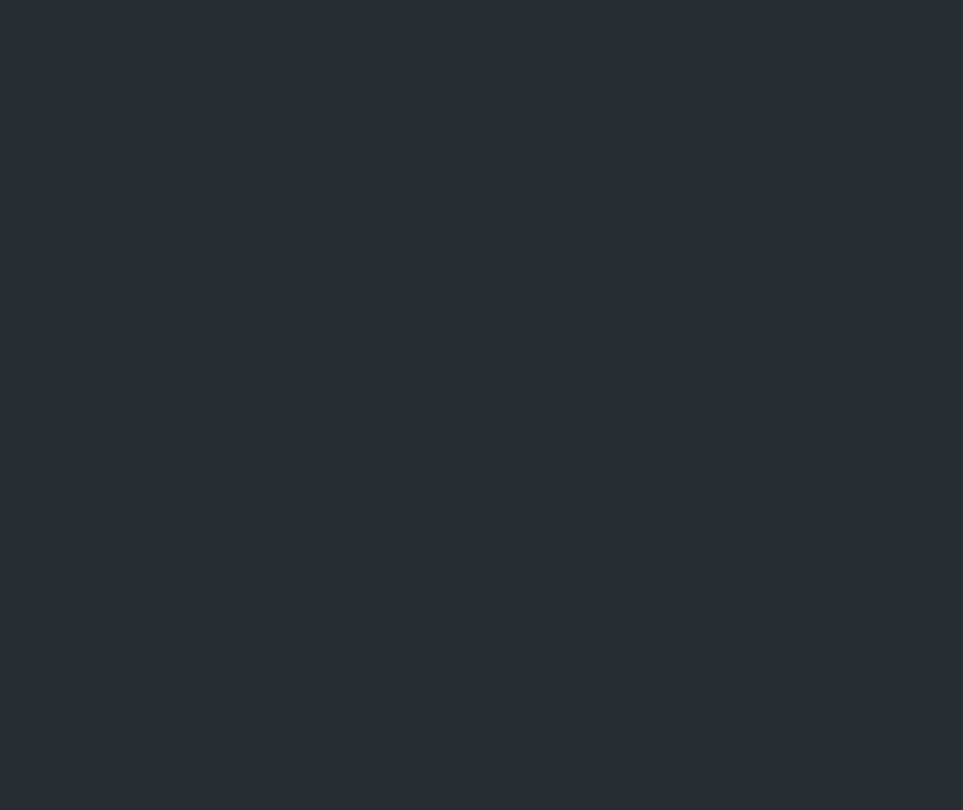
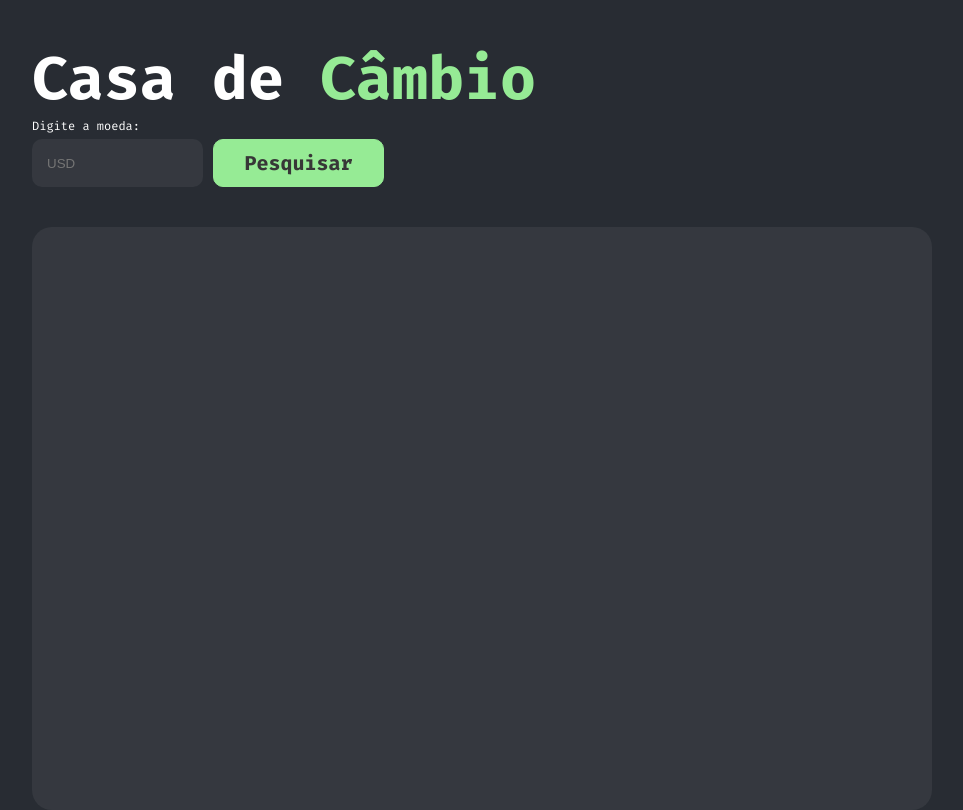
Before and after one commit to KarenLukianyAlmeida/casa-de-cambio, a website built with Vite: page index.html in a window 1280 px wide. Shown: the whole page, without its empty margins (96-1059 px from the left). Built offline with nearby package versions, Linux system fonts and the light colour scheme.

Commit message:
CSS e HTML 90% e resgata dados corretamente da API

```diff
--- a/index.html
+++ b/index.html
@@ -7,8 +7,21 @@
   </head>
   <body>
     <div id="app">
-
+      <h1>Casa de <span id="greenText">Câmbio</span></h1>
+      <main>
+        <form>
+          <div id="inputArea">
+            <label for="input">Digite a moeda:</label>
+            <input type="text" placeholder="USD" id="input">
+          </div>
+          <button id="searchBtn">Pesquisar</button>
+        </form>
+        <section id="currencyBoard">
+          <h2 id="descriptionTitle"></h2>
+          <div id="currencyValues"></div>
+        </section>
+      </main>
     </div>
-    <script type="module" src="/main.js"></script>
+    <script type="module" src="./src/main.js"></script>
   </body>
 </html>
--- a/main.js
+++ /dev/null
@@ -1 +0,0 @@
-import './style.css'
--- /dev/null
+++ b/src/main.js
@@ -0,0 +1,33 @@
+import './style.css'
+
+const button = document.querySelector('#searchBtn');
+const input = document.querySelector('#input');
+const description = document.querySelector('#descriptionTitle');
+const currencyValue = document.querySelector('#currencyValues') ;
+
+const setElementsValues = (object) => {
+  const currencyArray = Object.keys(object.conversion_rates);
+
+  currencyArray.map((currency) => {
+    if (object.conversion_rates[currency]) {
+      const newElement = document.createElement('div');
+      newElement.classList = 'newElement';
+      newElement.innerHTML = `${currency} ${object.conversion_rates[currency]}`;
+      currencyValue.appendChild(newElement);
+    }
+  })
+};
+
+button.addEventListener('click', (event) => {
+  event.preventDefault();
+
+  const moeda = input.value.toUpperCase();
+
+  fetch(`https://v6.exchangerate-api.com/v6/6004f5bde4e6e16bd8be1f33/latest/${moeda}`)
+  .then((response) => response.json())
+  .then((data) => {
+    description.innerHTML = `Valores referentes a 1 ${data.base_code}`;
+    const arrayValues = data.conversion_rates;
+    setElementsValues(data);
+  })
+});
--- /dev/null
+++ b/src/style.css
@@ -0,0 +1,113 @@
+@import url('https://fonts.googleapis.com/css2?family=Fira+Code:wght@400;500;600;700&display=swap');
+
+* {
+  margin: 0;
+  padding: 0;
+  box-sizing: border-box;
+}
+
+:root {
+  --green: #96eb95;
+  --grey: rgba(255, 255, 255, 0.06);
+  --grey2: rgba(0, 0, 0, 0.2);
+  --yellow: #ffe713;
+}
+
+body {
+  background-color: #282C33;
+  font-family: 'Fira Code';
+  height: 100vh;
+  display: flex;
+  justify-content: center;
+  color: white;
+}
+
+#app {
+  margin-top: 40px;
+  width: 80%;
+}
+
+h1 {
+  font-size: 60px;
+}
+
+#greenText {
+  color: var(--green);
+}
+
+form {
+  display: flex;
+  align-items: end;
+  margin-bottom: 40px;
+}
+
+#inputArea {
+  display: flex;
+  flex-direction: column;
+  margin-right: 10px;
+}
+
+label {
+  font-size: 12px;
+  margin-bottom: 5px;
+}
+
+input {
+  background-color: var(--grey);
+  border: none;
+  border-radius: 10px;
+  width: 171px;
+  height: 48px;
+  padding-left: 15px;
+  color: white;
+}
+
+#searchBtn {
+  background-color: var(--green);
+  color: #373737;
+  font-weight: bold;
+  border-radius: 10px;
+  border: 1px solid var(--green);
+  width: 171px;
+  height: 48px;
+  font-family: Fira Code;
+  font-size: 20px;
+  cursor: pointer;
+}
+
+#currencyBoard {
+  border-radius: 20px;
+  background: var(--grey);
+  max-width: 900px;
+  height: 583px;
+  flex-shrink: 0;
+  display: flex;
+  flex-direction: column;
+  align-items: center;
+  padding: 10px;
+}
+
+#descriptionTitle {
+  font-size: 20px;
+  text-align: center;
+}
+
+#currencyValues {
+  display: flex;
+  flex-wrap: wrap;
+  justify-content: center;
+  gap: 22px;
+  overflow-y: auto;
+  height: 500px;
+  margin-top: 15px;
+}
+
+.newElement {
+  background-color: var(--grey2);
+  width: 150px;
+  height: 44px;
+  border-radius: 5px;
+  display: flex;
+  justify-content: center;
+  align-items: center;
+}
--- a/style.css
+++ /dev/null
@@ -1,8 +0,0 @@
-* {
-  margin: 0;
-  padding: 0;
-}
-
-body {
-  background-color: #282C33;
-}
```
Also changed, not shown: 1 other file.
